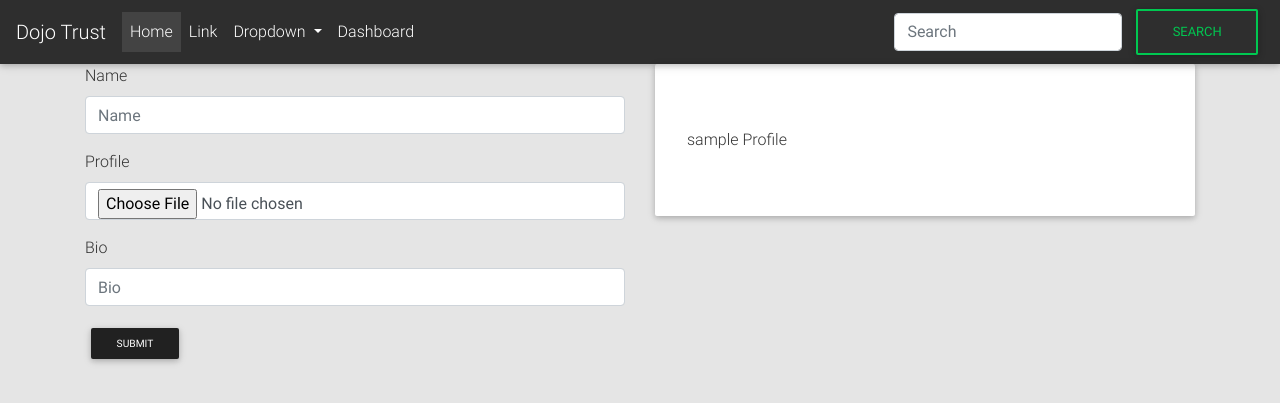
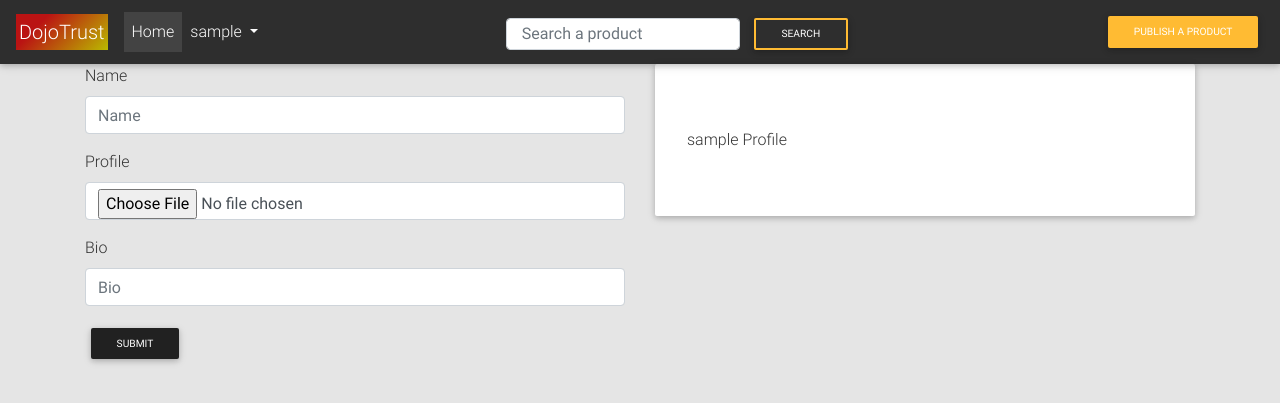
Before and after one commit to kipkemoimayor/Dojo_Trust, a Django app: page /profile/ in a window 1280 px wide. Shown: the top 403 px of the page. Run offline with Django 3.2, Linux system fonts and the light colour scheme; the visitor is signed in with stand-in values (Sample User, id 1); some libraries are stand-ins or nearby versions.

```diff
--- a/dojotrust/static/css/style.css
+++ b/dojotrust/static/css/style.css
@@ -152,3 +152,25 @@ h4{
   font-weight: 400;
   text-decoration: underline;
 }
+#search{
+  margin-left: 30vh;
+  height: 5px;
+
+}
+#search input{
+  height: 10px !important;
+  padding: 15px;
+
+}
+#search button{
+  color: white !important;
+}
+#brand{
+  background-color: #baba00;
+  background-image: linear-gradient(315deg, #baba00 0%, #ba1313 74%);
+  padding: 3px;
+}
+.comments{
+  background-color: rgba(0,0,0,0.05);
+  padding: 5px;
+}
--- a/dojotrust/templates/base.html
+++ b/dojotrust/templates/base.html
@@ -12,6 +12,7 @@
     <link rel="stylesheet" href="{%static 'css/mdb.css'%}">
     <link rel="stylesheet" href="{% static 'star-ratings/css/star-ratings.css' %}">
     <link rel="stylesheet" href="{%static 'css/style.css'%}">
+    <link rel="icon" href="/static/img/do.png">
     {%endblock%}
   </head>
 
--- a/dojotrust/templates/navbar.html
+++ b/dojotrust/templates/navbar.html
@@ -1,5 +1,5 @@
 <nav class="navbar navbar-expand-lg sticky-top navbar-dark bg-dark">
-  <a class="navbar-brand" href="/">Dojo Trust</a>
+  <a class="navbar-brand bg-warning" id="brand" href="/">DojoTrust</a>
   <button class="navbar-toggler" type="button" data-toggle="collapse" data-target="#navbarSupportedContent" aria-controls="navbarSupportedContent" aria-expanded="false" aria-label="Toggle navigation">
     <span class="navbar-toggler-icon"></span>
   </button>
@@ -9,27 +9,36 @@
       <li class="nav-item active">
         <a class="nav-link" href="/">Home <span class="sr-only">(current)</span></a>
       </li>
-      <li class="nav-item">
-        <a class="nav-link" href="#">Link</a>
-      </li>
       <li class="nav-item dropdown">
         <a class="nav-link dropdown-toggle" href="#" id="navbarDropdown" role="button" data-toggle="dropdown" aria-haspopup="true" aria-expanded="false">
-          Dropdown
+          {%if user.is_authenticated%}
+          {{user}}
+          {%else%}
+          see more
+          {%endif%}
         </a>
+
         <div class="dropdown-menu" aria-labelledby="navbarDropdown">
+          {%if user.is_authenticated%}
           <a class="dropdown-item" href="{%url 'profile'%}">profile</a>
+          <a class="dropdown-item" href="/logout/">Log out</a>
+            {%else%}
+          <div class="dropdown-divider"></div>
           <a class="dropdown-item" href="/accounts/login/">Login</a>
-          <div class="dropdown-divider"></div>
-          <a class="dropdown-item" href="/logout/">Log out</a>
+
+          {%endif%}
         </div>
+
       </li>
-      <li class="nav-item">
-        <a class="nav-link " href="{%url 'dashboard'%}{{user}}">Dashboard</a>
-      </li>
+      <form id="search" class="form-inline my-2 my-lg-0">
+        <input class="form-control mr-sm-2" type="search" placeholder="Search a product" aria-label="Search">
+        <button class="btn btn-outline-warning btn-sm" type="submit">Search</button>
+      </form>
+
     </ul>
-    <form class="form-inline my-2 my-lg-0">
-      <input class="form-control mr-sm-2" type="search" placeholder="Search" aria-label="Search">
-      <button class="btn btn-outline-success my-2 my-sm-0" type="submit">Search</button>
-    </form>
+
+      <a  class="btn btn-warning bg-info btn-sm " href="{%url 'dashboard'%}{{user}}">Publish a product</a>
+
+
   </div>
 </nav>
--- a/dojotrust/templates/registration/base.html
+++ b/dojotrust/templates/registration/base.html
@@ -9,6 +9,7 @@
     <link rel="stylesheet" href="{%static 'css/bootstrap.min.css'%}">
     <link rel="stylesheet" href="{%static 'css/mdb.css'%}">
     <link rel="stylesheet" href="{%static 'css/style.css'%}">
+    <link rel="icon" href="/static/img/do.png">
     {%endblock%}
   </head>
 
--- a/dojotrust/views.py
+++ b/dojotrust/views.py
@@ -3,6 +3,7 @@ from .forms import Businessform,ProfileForm,ReviewForm
 from .models import Users,Business,Reviews
 from django.contrib.auth.decorators import login_required
 from star_ratings.models import Rating
+from django.http import HttpResponse,Http404
 # Create your views here.
 
 
```
Also changed, not shown: dojotrust/static/img/do.png (added).
